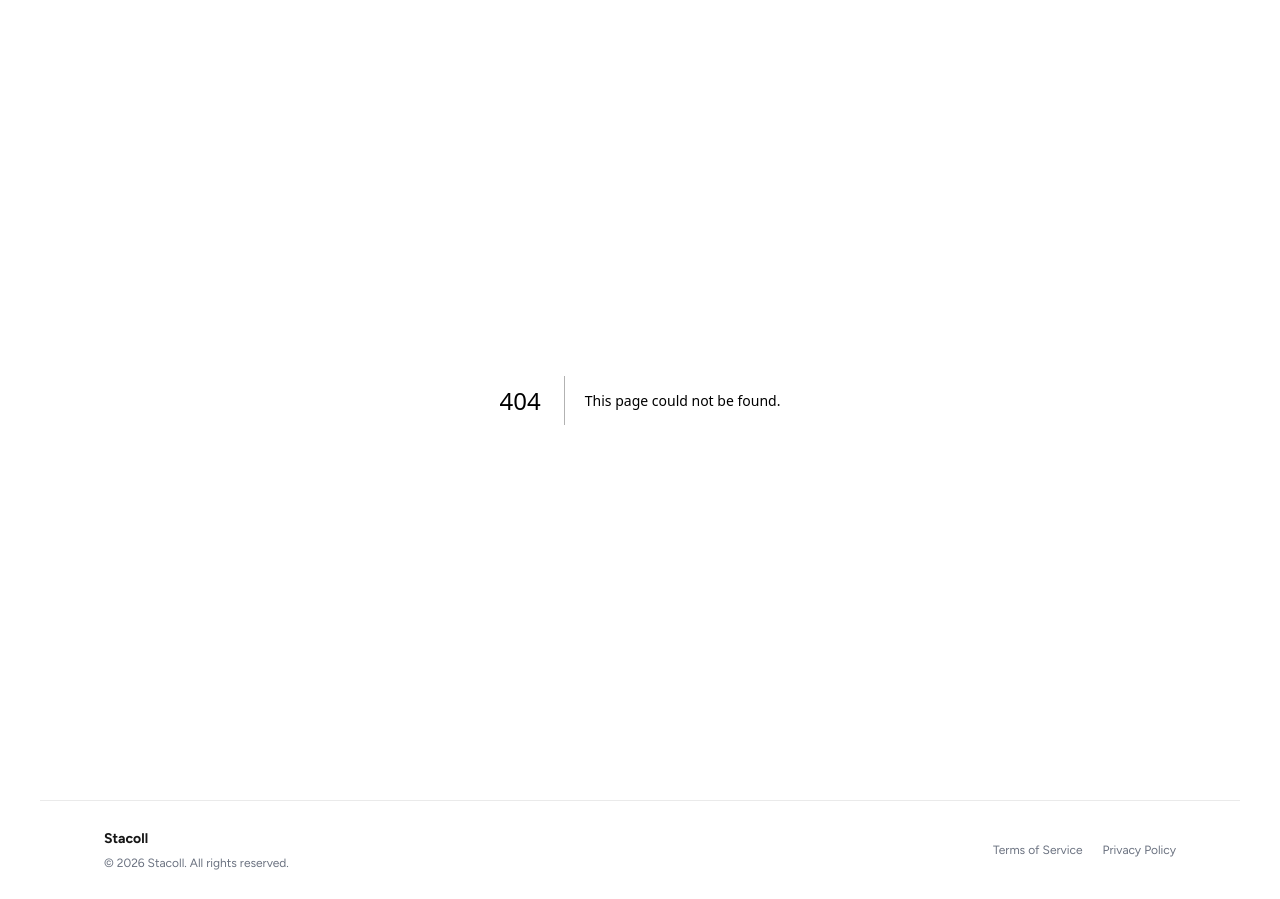
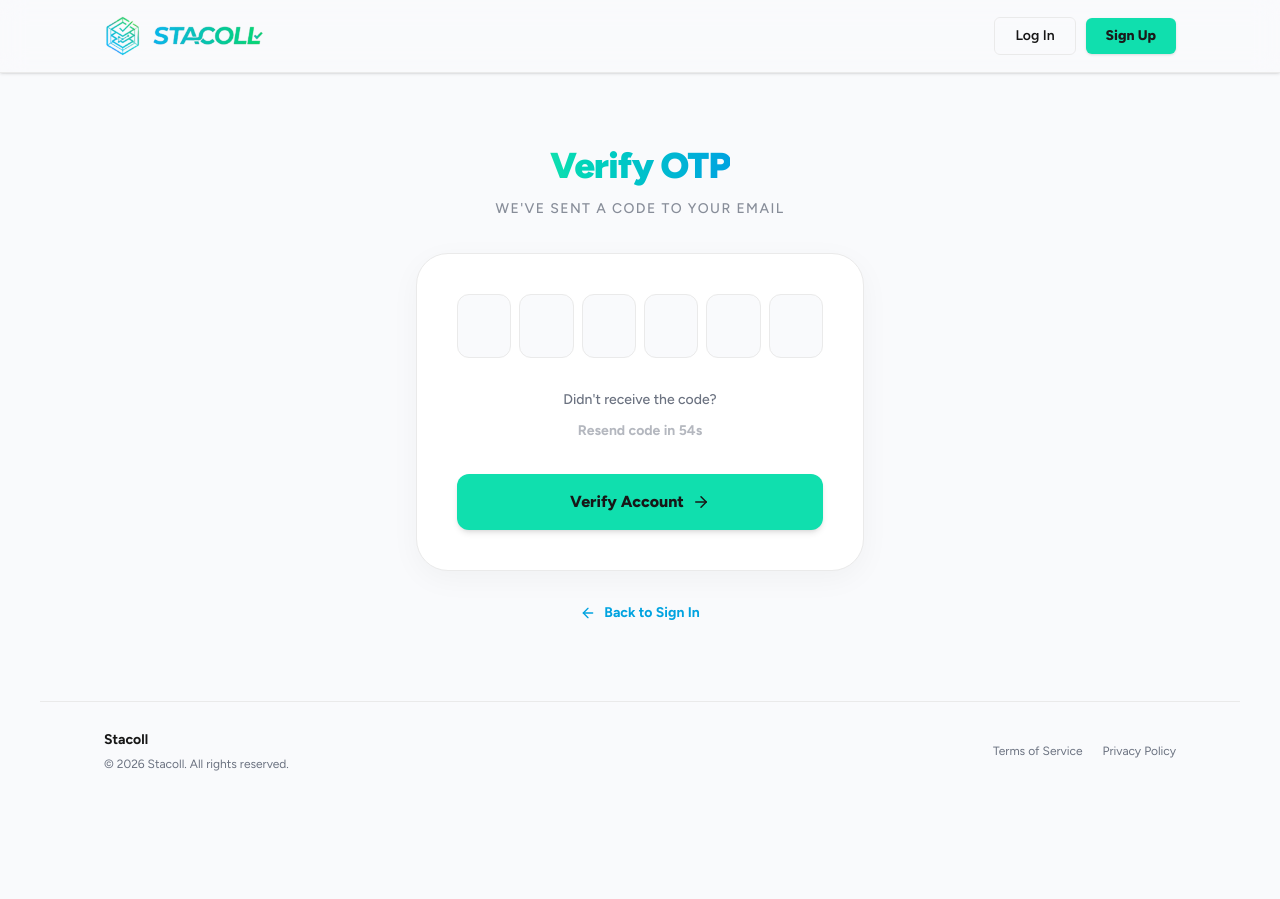
Before and after one commit to n0ngh0/stacoll-webapplication, a Next.js app in the folder frontend/: page /verify-otp in a window 1280 px wide. Before the commit this address had no page. After the commit the page ends 800 px from the top, so only its background shows below. Built offline with nearby package versions, Linux system fonts and the light colour scheme.

Commit message:
feat: implement OTP verification page with input handling and timer functionality

```diff
--- a/frontend/app/(auth)/signup/SignupClient.tsx
+++ b/frontend/app/(auth)/signup/SignupClient.tsx
@@ -44,7 +44,7 @@ export default function SignUpPage() {
       const data = await res.json();
       if (!res.ok || !data.success) throw new Error(data.message || "Registration failed");
 
-      router.push("/signin");
+      router.push("/verify-otp");
     } catch (err: any) {
       setError(err.message);
     } finally {
--- /dev/null
+++ b/frontend/app/(auth)/verify-otp/page.tsx
@@ -0,0 +1,158 @@
+"use client";
+import Link from "next/link";
+import { useState, useEffect, useRef } from "react";
+import { ArrowLeft, Loader2, ArrowRight, CircleAlert } from "lucide-react";
+
+export default function VerifyOTPPage() {
+    const [otp, setOtp] = useState<string[]>(new Array(6).fill(""));
+    const [error, setError] = useState("");
+    const [isLoading, setIsLoading] = useState(false);
+    const [timer, setTimer] = useState(59);
+    const inputRefs = useRef<(HTMLInputElement | null)[]>([]);
+
+    // ฟังก์ชันจัดการการนับถอยหลัง
+    useEffect(() => {
+        const interval = setInterval(() => {
+            if (timer > 0) setTimer(timer - 1);
+        }, 1000);
+        return () => clearInterval(interval);
+    }, [timer]);
+
+    // ฟังก์ชันจัดการการพิมพ์รหัส OTP
+    const handleChange = (element: HTMLInputElement, index: number) => {
+        if (isNaN(Number(element.value))) return false;
+
+        const newOtp = [...otp];
+        newOtp[index] = element.value;
+        setOtp(newOtp);
+
+        if (element.value !== "" && index < 5) {
+            inputRefs.current[index + 1]?.focus();
+        }
+    };
+
+    // ฟังก์ชันจัดการการกด Backspace
+    const handleKeyDown = (e: React.KeyboardEvent<HTMLInputElement>, index: number) => {
+        if (e.key === "Backspace" && !otp[index] && index > 0) {
+            inputRefs.current[index - 1]?.focus();
+        }
+    };
+
+    const handleSubmit = async (e: React.FormEvent) => {
+        e.preventDefault();
+        setError("");
+        const otpCode = otp.join("");
+
+        if (otpCode.length < 6) {
+            return setError("Please enter the full 6-digit code.");
+        }
+
+        setIsLoading(true);
+        try {
+            await new Promise(resolve => setTimeout(resolve, 1500));
+
+            window.location.href = "/signin";
+        } catch (err: any) {
+            setError("Invalid OTP code. Please try again.");
+        } finally {
+            setIsLoading(false);
+        }
+    };
+
+    const handleResend = () => {
+        if (timer === 0) {
+            setTimer(59);
+            // ยิง API ส่ง OTP ใหม่
+        }
+    };
+
+    return (
+        <div className="flex-1 flex flex-col justify-center relative overflow-hidden bg-canvas py-8 px-4 sm:px-6 lg:px-8">
+            <main className="w-full max-w-md mx-auto animate-in fade-in zoom-in-95 duration-500 z-10">
+
+                {/* Header Section */}
+                <div className="text-center mb-8">
+                    <h1 className="text-4xl font-black tracking-tight mb-3">
+                        <span className="text-transparent bg-clip-text bg-gradient-to-r from-greenui to-brand-secondary">
+                            Verify OTP
+                        </span>
+                    </h1>
+                    <p className="text-text-muted text-sm font-medium uppercase tracking-widest opacity-80 leading-relaxed">
+                        We've sent a code to your email
+                    </p>
+                </div>
+
+                {/* Main Card */}
+                <div className="bg-white rounded-[2rem] p-8 sm:p-10 shadow-[0_8px_30px_rgb(0,0,0,0.04)] border border-[#eaeaea]">
+                    {error && (
+                        <div className="w-full bg-red-50 border border-red-100 text-red-600 p-4 rounded-xl mb-8 text-center text-sm font-medium flex items-center justify-center gap-2 animate-in slide-in-from-top-2">
+                            <CircleAlert size={18} />{error}
+                        </div>
+                    )}
+
+                    <form onSubmit={handleSubmit} className="flex flex-col gap-8">
+
+                        {/* OTP Inputs Group */}
+                        <div className="flex justify-between gap-2">
+                            {otp.map((data, index) => (
+                                <input
+                                    key={index}
+                                    type="text"
+                                    maxLength={1}
+                                    ref={(el) => { inputRefs.current[index] = el; }}
+                                    value={data}
+                                    onChange={(e) => handleChange(e.target, index)}
+                                    onKeyDown={(e) => handleKeyDown(e, index)}
+                                    className="w-full h-14 sm:h-16 text-center text-xl font-bold rounded-xl border border-border-subtle bg-canvas focus:bg-white focus:border-greenui focus:ring-4 focus:ring-greenui/10 transition-all outline-none"
+                                />
+                            ))}
+                        </div>
+
+                        <div className="text-center">
+                            <p className="text-sm text-text-muted mb-2 font-medium">Didn't receive the code?</p>
+                            <button
+                                type="button"
+                                onClick={handleResend}
+                                disabled={timer > 0}
+                                className={`text-sm font-bold transition-all ${
+                                    timer > 0 ? "text-text-muted opacity-50" : "text-brand-secondary hover:text-brand-secondary-hover cursor-pointer"
+                                }`}
+                            >
+                                {timer > 0 ? `Resend code in ${timer}s` : "Resend code now"}
+                            </button>
+                        </div>
+
+                        <button
+                            type="submit"
+                            disabled={isLoading}
+                            className="w-full flex items-center justify-center gap-2 bg-greenui text-text-main hover:brightness-105 disabled:opacity-50 font-extrabold py-4 px-6 rounded-xl shadow-md hover:shadow-lg hover:-translate-y-0.5 transition-all duration-300 group cursor-pointer"
+                        >
+                            {isLoading ? (
+                                <>
+                                    <Loader2 width={20} height={20} className="animate-spin text-text-main" />
+                                    Verifying...
+                                </>
+                            ) : (
+                                <>
+                                    Verify Account
+                                    <ArrowRight width={18} height={18} className="group-hover:translate-x-1 transition-transform" />
+                                </>
+                            )}
+                        </button>
+                    </form>
+                </div>
+
+                {/* Footer Section */}
+                <div className="mt-8 text-center">
+                    <Link
+                        href="/signin"
+                        className="text-brand-secondary text-sm font-bold hover:underline hover:text-brand-secondary-hover transition-all inline-flex items-center gap-2"
+                    >
+                        <ArrowLeft size={16} /> Back to Sign In
+                    </Link>
+                </div>
+
+            </main>
+        </div>
+    );
+}
--- a/frontend/app/layout.tsx
+++ b/frontend/app/layout.tsx
@@ -21,7 +21,7 @@ export default function RootLayout({ children }: { children: ReactNode }) {
     setMounted(true);
   }, []);
 
-  const isPublicPage = pathname === "/" || pathname === "/signin" || pathname === "/signup" || pathname === "/forgot-password";
+  const isPublicPage = pathname === "/" || pathname === "/signin" || pathname === "/signup" || pathname === "/forgot-password" || pathname === "/verify-otp";
   return (
     <html
       lang="th"
```
